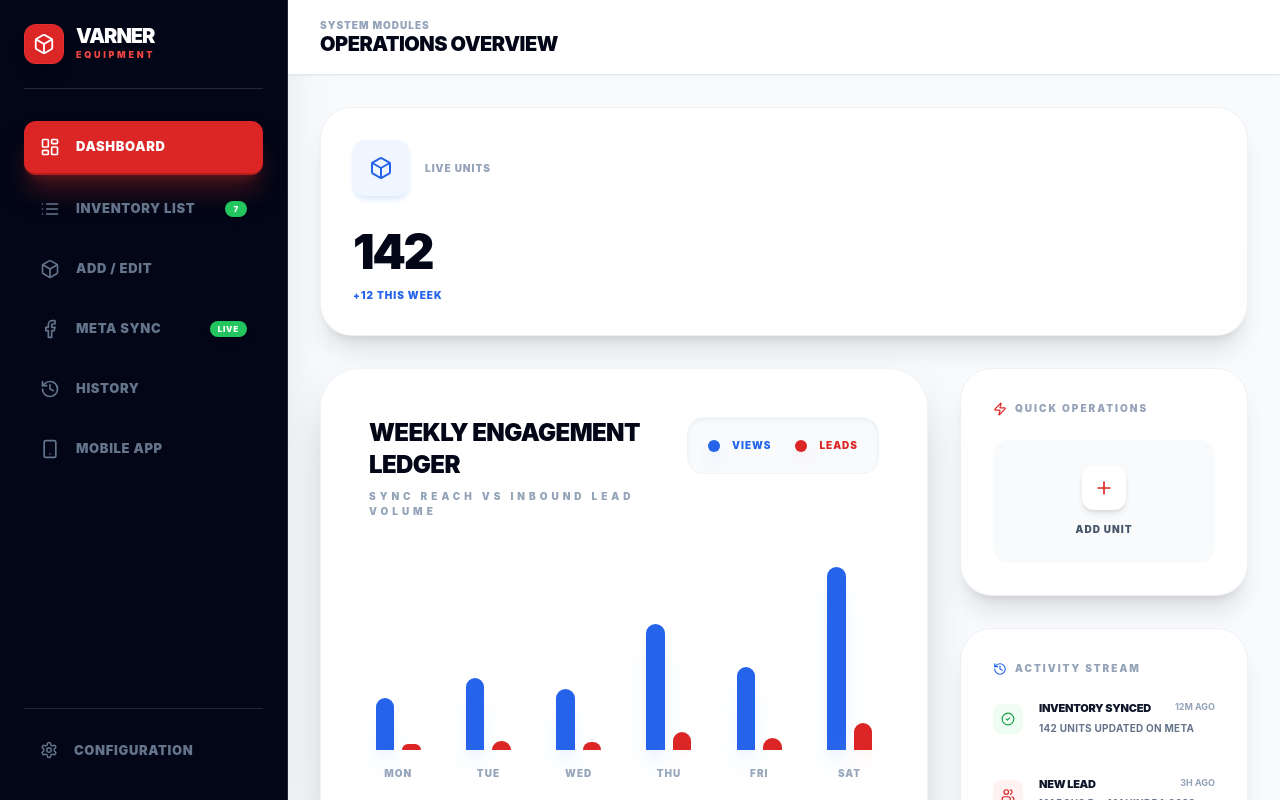
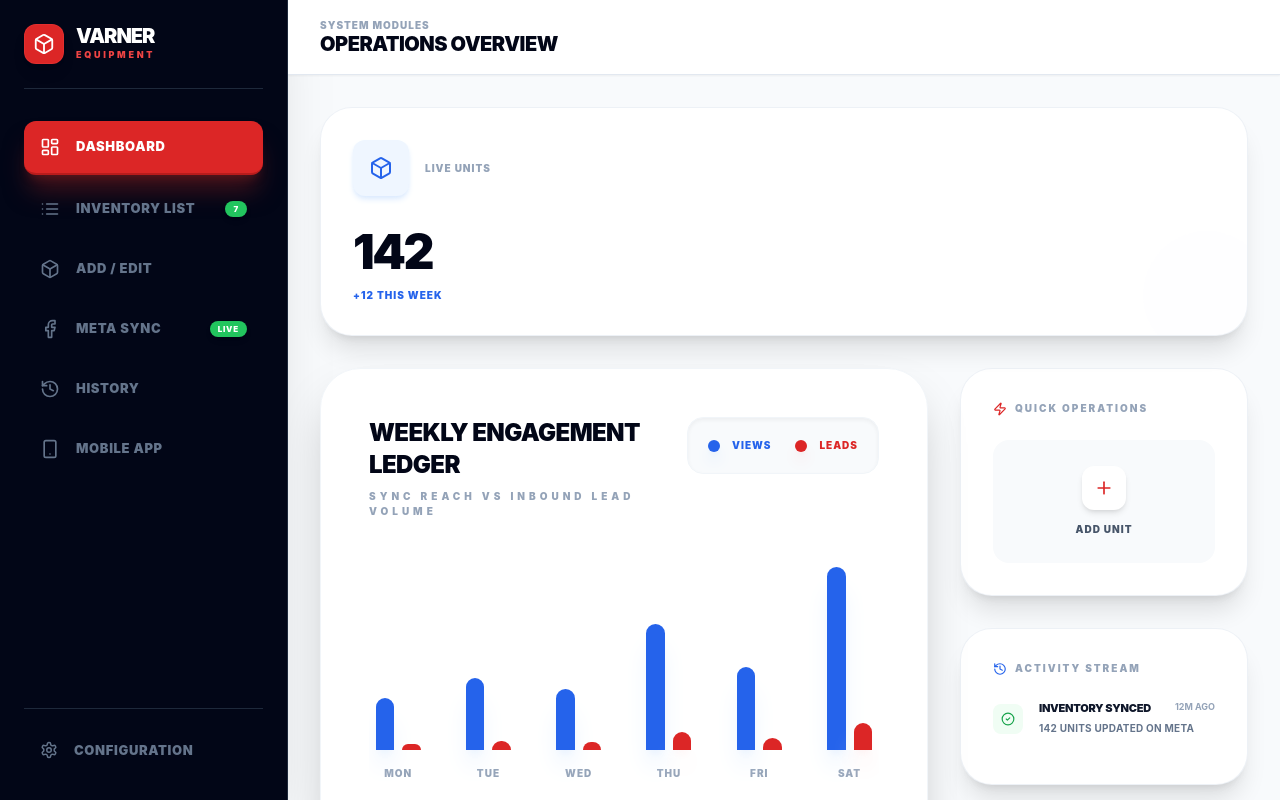
Before and after one commit to gmajors1326/varner-preview, a React (Vite) app: page / in a window 1280 px wide. Built offline with nearby package versions, Linux system fonts and the light colour scheme; the HTML template or start-up script is replaced by a standard one.

Commit message:
feat: remove New Lead activity from dashboard

```diff
--- a/src/App.jsx
+++ b/src/App.jsx
@@ -947,7 +947,6 @@ const RecentActivity = () => (
     </h4>
     <div className="space-y-6">
       <ActivityItem icon={<CheckCircle2 size={14} />} title="Inventory Synced" desc="142 units updated on Meta" time="12m ago" color="green" />
-      <ActivityItem icon={<Users size={14} />} title="New Lead" desc="Marcus R. • Mahindra 2638" time="3h ago" color="red" />
     </div>
   </div>
 );
```
